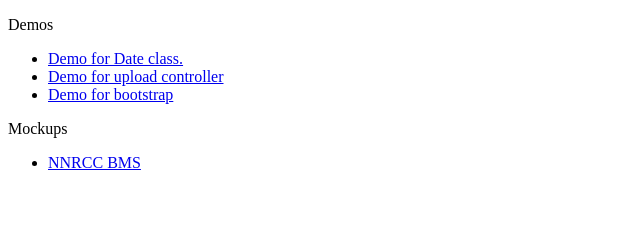
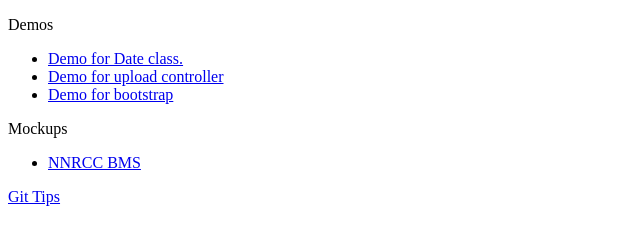
Before and after one commit to fatbigbright/obsolete.fbb.static.pages, a plain HTML site: page index.html in a window 1280 px wide. Shown: the full height of the page, 0-640 px from the left. Drawn offline with Linux system fonts and the light colour scheme.

Commit message:
update home page

```diff
--- a/index.html
+++ b/index.html
@@ -16,5 +16,7 @@
   <ul>
     <li><a href="BMS-mockup/index.html" target="_blank">NNRCC BMS</a></li>
   </ul>
+
+	<p><a href="git-tips/index.html">Git Tips</a></p>
 </body>
 </html>
```
